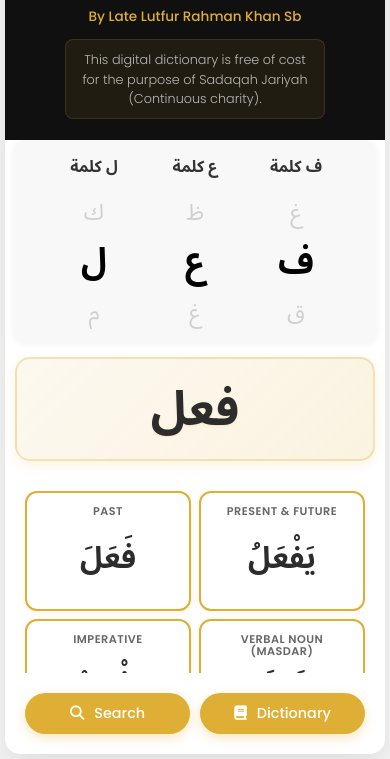
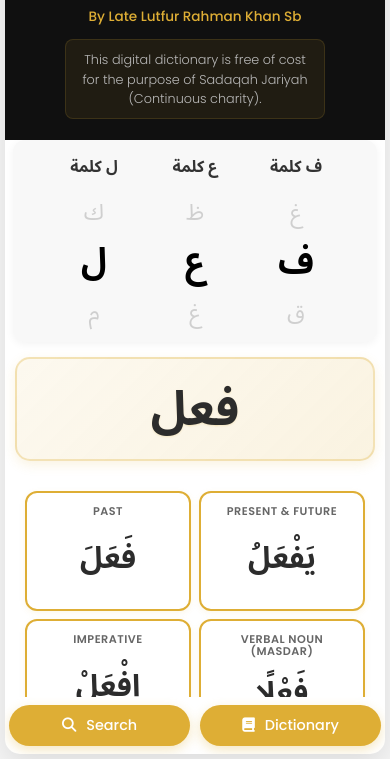
Before and after one commit to kiwiorbit/quranic-dictionary-v1, a plain HTML site: page index.html in a window 390 px wide. Shown: the part 85-844 px from the top of the page. Drawn offline with Linux system fonts and the light colour scheme; a web font is replaced by a local one.

Commit message:
Update responsive.css

```diff
--- a/css/responsive.css
+++ b/css/responsive.css
@@ -56,7 +56,7 @@
 
     /* Button adjustments */
     .controls {
-        padding: 8px -1px;
+        padding: 8px 4px;
         gap: 10px;
         margin-top: auto;
         flex-shrink: 0;
```
